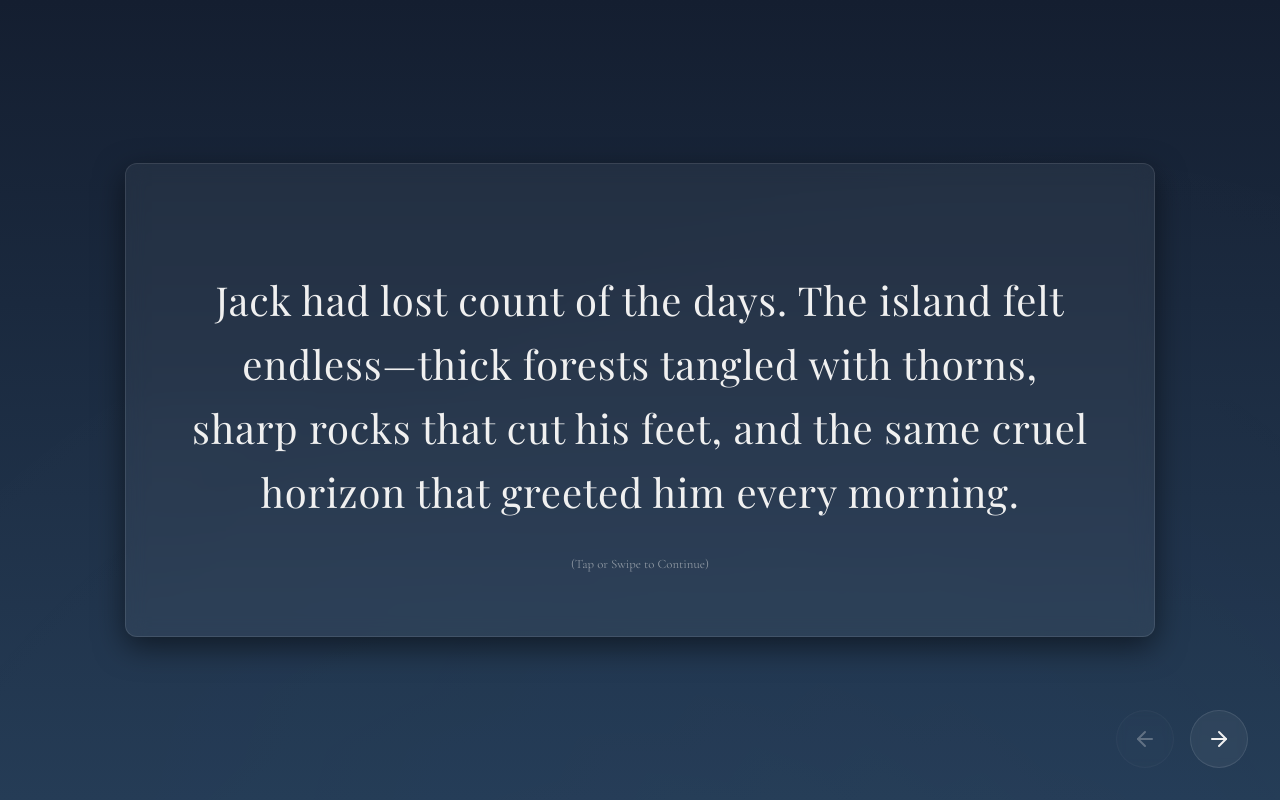
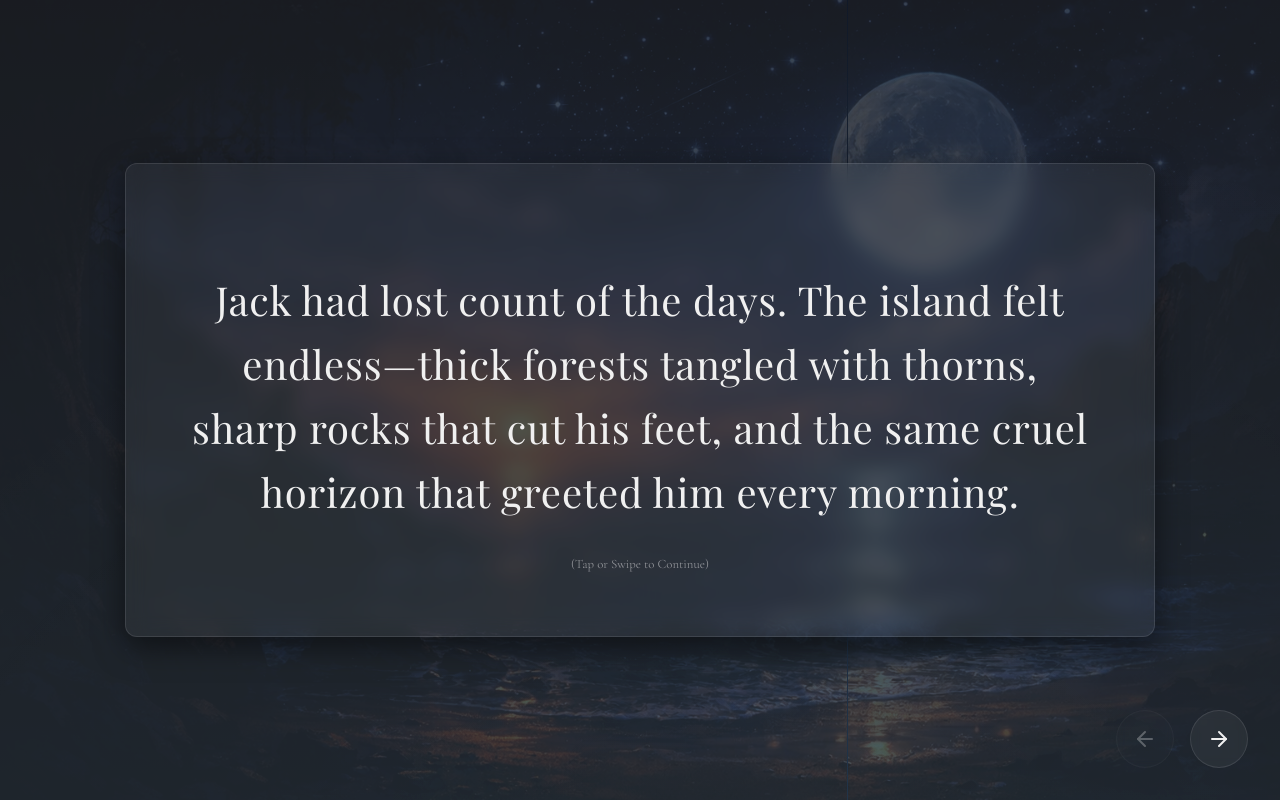
Before and after one commit to Vidyadhar-pothula/Echoes-of-the-Eternal-Tide, a React (Vite) app: page / in a window 1280 px wide. Built offline with nearby package versions, Linux system fonts and the light colour scheme; a web font is replaced by a local one.

Commit message:
feat: use mermaid.png as background

```diff
--- a/src/components/BackgroundManager.jsx
+++ b/src/components/BackgroundManager.jsx
@@ -107,10 +107,11 @@ const BackgroundManager = ({ type }) => {
         left: 0,
         width: '100%',
         height: '100%',
-        background: getBackgroundStyle(),
+        background: `url(${import.meta.env.BASE_URL}mermaid.png) center/cover no-repeat fixed`,
         zIndex: 0
       }}
     >
+      <div style={{ position: 'absolute', inset: 0, background: getBackgroundStyle(), opacity: 0.8, mixBlendMode: 'multiply' }} />
       {(type === 'night' || type === 'war') && <Stars count={100} />}
       {(type === 'ocean' || type === 'calm') && <Waves />}
       {type === 'shore' && <Waves />}
```
Also changed, not shown: public/mermaid.png (added).
